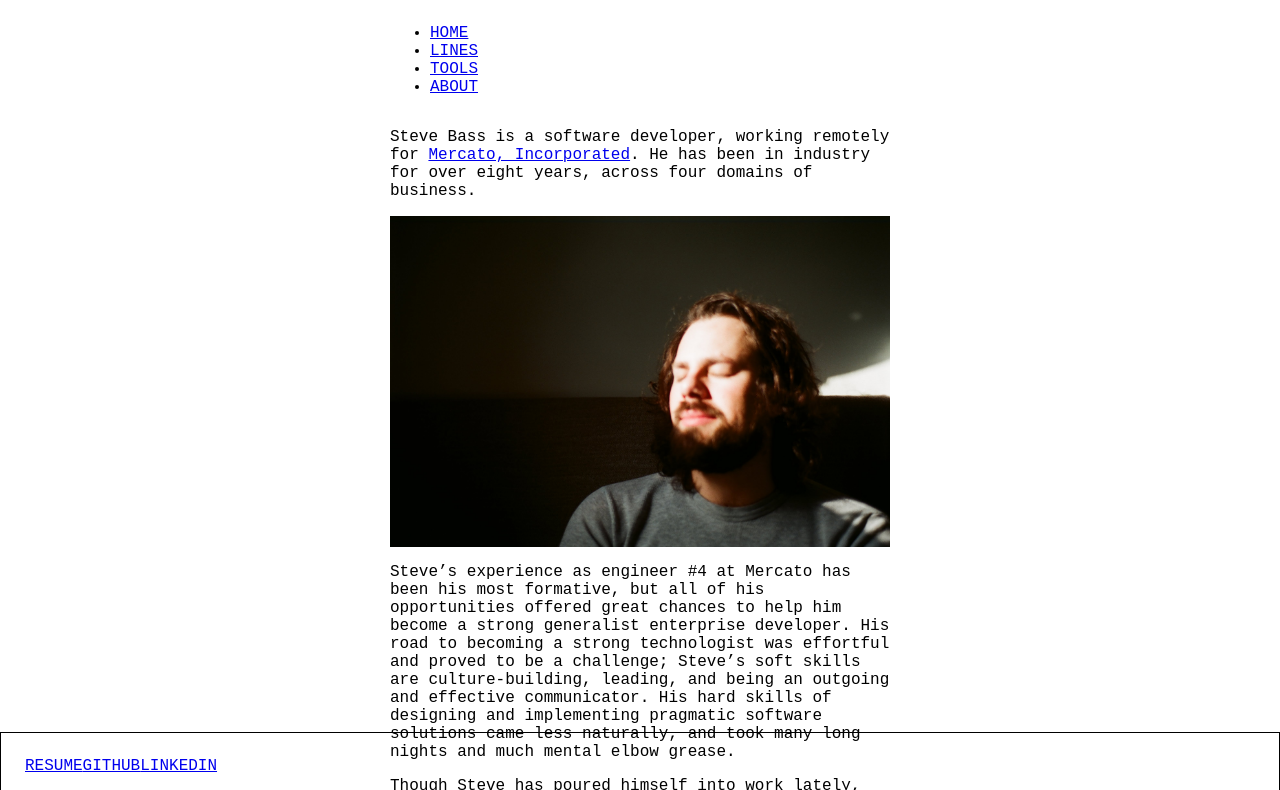
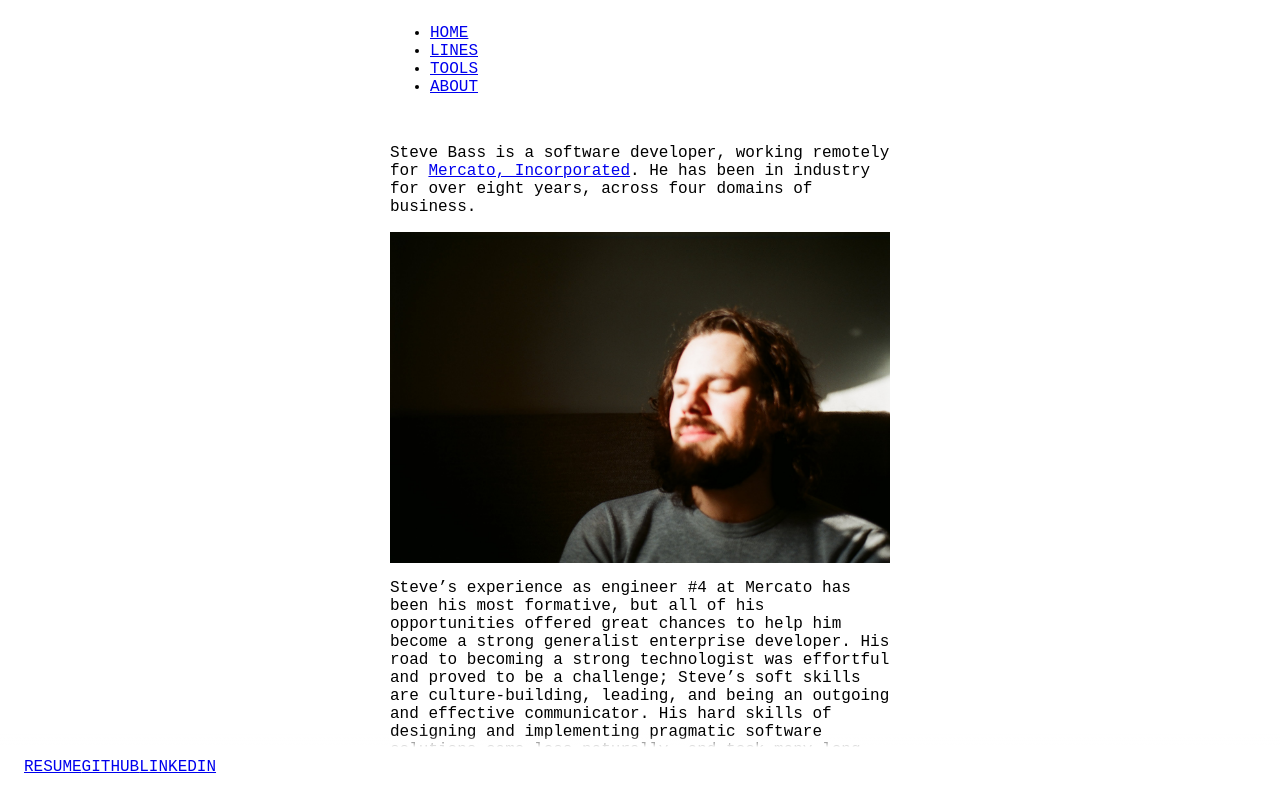
Before and after one commit to steebe/steebe.github.io, a Gatsby site: page /about in a window 1280 px wide. Shown: the top 790 px of the page. Built offline with nearby package versions, Linux system fonts and the light colour scheme; Gatsby itself is replaced by a stand-in of ours.

Commit message:
Fixing footer with linear gradient for content scrollability; torching blog for the time being

```diff
--- a/src/components/footer/footer.module.css
+++ b/src/components/footer/footer.module.css
@@ -6,7 +6,8 @@
   right: 0;
   padding: 1.5rem;
   z-index: 100;
-  border: black solid 1px;
+  background: linear-gradient(to bottom, rgba(255, 255, 255, 0) 0%, rgba(255, 255, 255, 1) 20%);
+  pointer-events: none;
 }
 
 .footer-content {
@@ -16,6 +17,7 @@
   justify-content: center;
   align-items: center;
   gap: 1rem;
+  pointer-events: auto;
 }
 
 .footer-links {
--- a/src/components/layout/layout.module.css
+++ b/src/components/layout/layout.module.css
@@ -1,16 +1,10 @@
 .container {
   font-family: "Courier New", monospace;
-
   display: flex;
   flex-direction: column;
-
   margin: auto;
   max-width: 500px;
-  min-height: calc(100vh - 150px);
-}
-
-.main {
-  margin-bottom: 150px;
+  padding-bottom: 50px;
 }
 
 .nav-links {
@@ -18,7 +12,7 @@
   list-style: none;
   padding-left: 0;
   padding-top: 20px;
-  padding-bottom: 20px;
+  padding-bottom: 10px;
 }
 
 .nav-link-item {
--- a/src/components/layout/layout.tsx
+++ b/src/components/layout/layout.tsx
@@ -85,8 +85,7 @@
             ))}
           </ul>
         </nav>
-
-        <main className="main">{children}</main>
+        <p>{children}</p>
       </div>
       <Footer />
     </>
```
Also changed, not shown: 1 other file.
